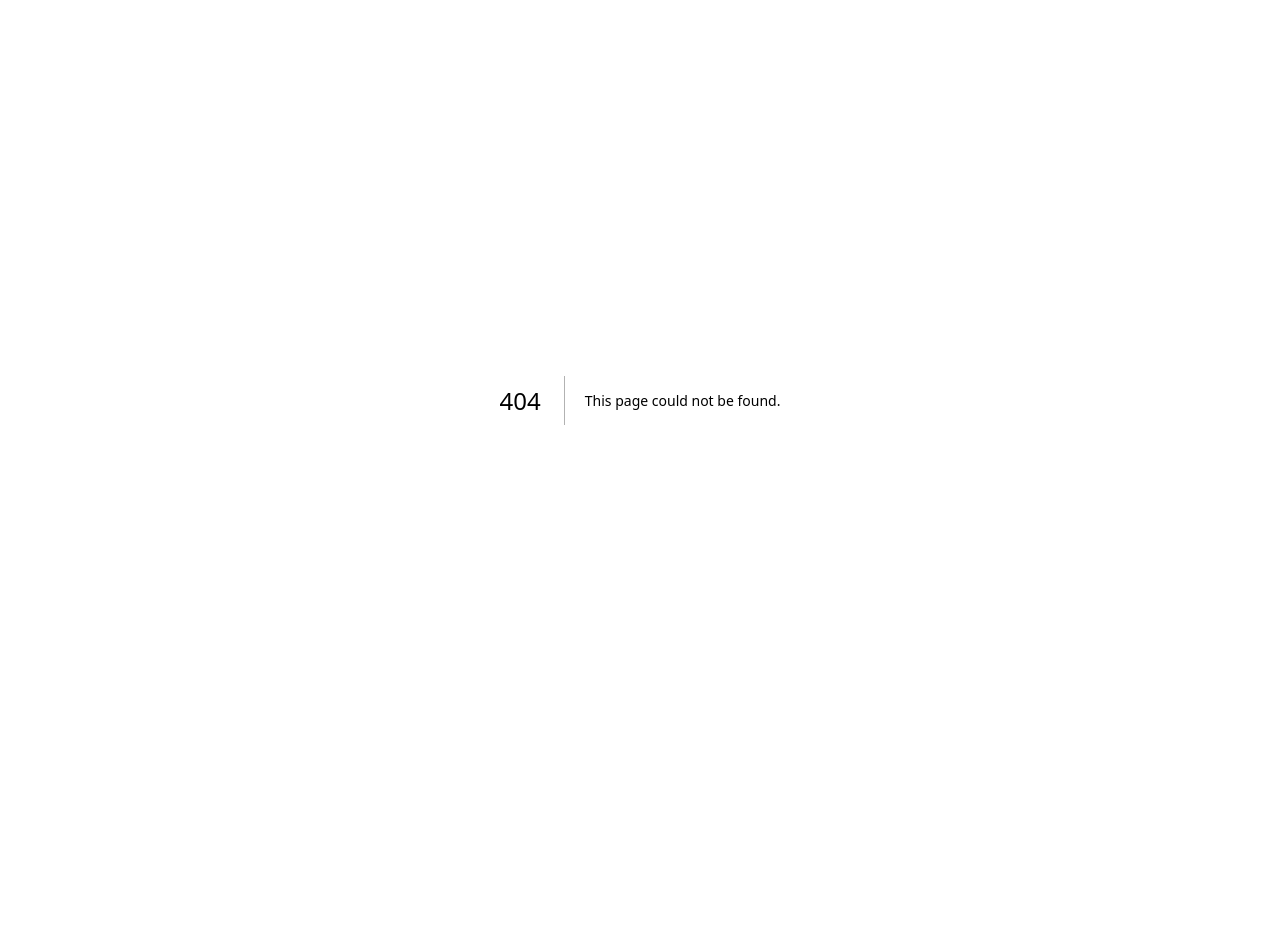
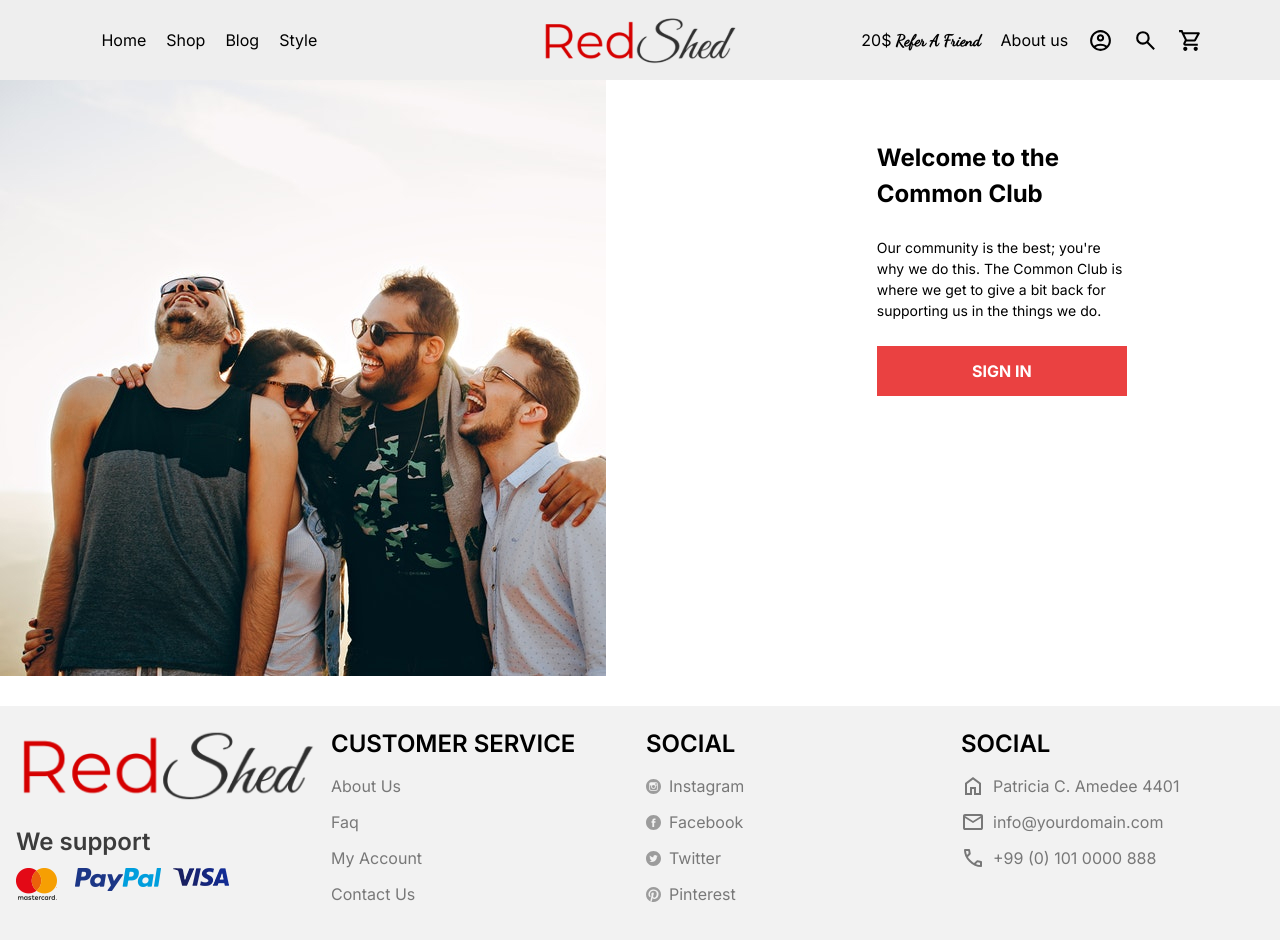
Before and after one commit to sudiptoshahin/redshed-web, a Next.js app in the folder frontend/: page /refer-friends in a window 1280 px wide. Before the commit this address had no page. Shown: the top 940 px of the page. Before the commit the page ends 800 px from the top, so only its background shows below. Built offline with nearby package versions, Linux system fonts and the light colour scheme.

Commit message:
refer a friend

```diff
--- /dev/null
+++ b/frontend/src/app/(pages)/refer-friends/page.tsx
@@ -0,0 +1,37 @@
+
+import Header from '@/app/component/layout/header';
+import referFriendsImage from '../../../../public/images/refer-friends.jpg';
+import Footer from '@/app/component/layout/footer';
+import Image from 'next/image';
+
+export default function ReferFriends() {
+
+    return (
+        <section>
+            <div className="">
+                <div className="xl:pb-[80px]">
+                    <Header />
+                </div>
+                <div className="flex mb-[30px]">
+                    <div className="w-[55%]">
+                        <Image src={referFriendsImage} alt='refer-frind' className='h-[596px]' />
+                    </div>
+                    <div className="w-[45%] relative">
+                        <div className="font-lato:regular h-[400px] w-[250px] absolute top-[10%] xl:left-[30%] 2xl:left-[15%] 2xl:top-[20%]">
+                            <h1 className='font-bold text-[24px] text-black'>
+                                Welcome to the Common Club
+                            </h1>
+                            <p className='py-[25px] text-[14px] font-normal'>
+                                Our community is the best; you're why we do this. The Common Club is where we get to give a bit back for supporting us in the things we do.
+                            </p>
+                            <button className='uppercase bg-[#EA4141] font-roboto:regular font-bold w-full h-[50px] text-white'>sign in</button>
+                        </div>
+                    </div>
+                </div>
+                <div className="">
+                    <Footer />
+                </div>
+            </div>
+        </section>
+    );
+}
--- a/frontend/src/app/(pages)/shops/page.tsx
+++ b/frontend/src/app/(pages)/shops/page.tsx
@@ -17,31 +17,36 @@ export default function Shop() {
                 <Header />
             </div>
             {/* shop nav starts */}
-            <div className="my-2.5 h-[35px] bg-[#D50000] content-center px-24 text-white font-lato:regular text-[10px] fixed w-full z-[999]">
-                <hr className="w-[100%] bg-white" />
-                <span className="px-2.5 hover:font-bold cursor-pointer">Jump to </span>
-                <span>&gt;</span>
+            <div className="fixed w-full z-[999]">
+                <div className="relative">
+
+                    {/* bg-[#D50000] */}
+                    <div className="absolute border-t border-t-white border-t-[1px] border-b border-b-white border-b-[1px] my-2.5 h-[30px] content-center px-24 text-white font-lato:regular text-[10px] w-full z-20">
+                        <span className="px-2.5 cursor-default">Jump to </span>
+                        <span className="cursor-default">&gt;</span>
                         <Link href={'#shirts-cat'}>
                             <span className="px-2.5 hover:font-bold cursor-pointer">Shirts</span>
                         </Link>
-                <span>&gt;</span>
+                        <span className="cursor-default">&gt;</span>
                         <Link href={'#pants-cat'}>
                             <span className="px-2.5 hover:font-bold cursor-pointer">Pants</span>
                         </Link>
-                <span>&gt;</span>
+                        <span className="cursor-default">&gt;</span>
                         <Link href={'#belts-cat'}>
                             <span className="px-2.5 hover:font-bold cursor-pointer">Belts</span>
                         </Link>
-                <span>&gt;</span>
+                        <span className="cursor-default">&gt;</span>
                         <Link href={'#suits-cat'}>
                             <span className="px-2.5 hover:font-bold cursor-pointer">Suits</span>
                         </Link>
-                <hr className="w-[100%] bg-white" />
+                    </div>
+                    <div className="absolute bg-[#D50000] w-full h-[40px] top-[5px] z-10 opacity-[75%]"></div>
+                </div>
             </div>
             {/* shop nav ends */}
             <div className="px-24 mt-[80px]">
                 {/* shirt starts */}
-                <div id="shirts-cat" className="flex justify-between flex-wrap space-y-5">
+                <div id="shirts-cat" className="flex items-center justify-between flex-wrap space-y-5">
                     <ProductCard
                         image={storeData.shirts.categoryImage}
                         type={ProductCardType.HEADER}
@@ -69,7 +74,7 @@ export default function Shop() {
                 {/* shirt ends */}
 
                 {/* pants starts */}
-                <div id="pants-cat" className="flex justify-between flex-wrap space-y-5 my-[22px]">
+                <div id="pants-cat" className="flex items-center justify-between flex-wrap space-y-5 my-[22px]">
                     <ProductCard
                         image={storeData.pants.categoryImage}
                         type={ProductCardType.HEADER}
@@ -97,7 +102,7 @@ export default function Shop() {
                 {/* pants ends */}
 
                 {/* belts starts */}
-                <div id="belts-cat" className="flex justify-between flex-wrap space-y-5 my-[22px]">
+                <div id="belts-cat" className="flex items-center justify-between flex-wrap space-y-5 my-[22px]">
                     <ProductCard
                         image={storeData.belts.categoryImage}
                         type={ProductCardType.HEADER}
@@ -125,7 +130,7 @@ export default function Shop() {
                 {/* belts ends */}
 
                 {/* suits starts */}
-                <div id="suits-cat" className="flex justify-between flex-wrap space-y-5 my-[22px]">
+                <div id="suits-cat" className="flex items-center justify-between flex-wrap space-y-5 my-[22px]">
                     <ProductCard
                         image={storeData.suits.categoryImage}
                         type={ProductCardType.HEADER}
--- /dev/null
+++ b/frontend/src/app/component/layout/MainLayout.tsx
@@ -0,0 +1,22 @@
+import { ReactNode } from "react";
+import Header from "./header";
+import Footer from "./footer";
+
+
+interface MainLayoutProps {
+    children: ReactNode;
+}
+
+export default function MainLayout({ children }: MainLayoutProps) {
+
+    return (
+        <>
+            <Header />
+            {
+                children
+            }
+            <Footer />
+        </>
+    );
+
+}
--- a/frontend/src/app/component/layout/header.tsx
+++ b/frontend/src/app/component/layout/header.tsx
@@ -2,6 +2,7 @@
 import Image from "next/image";
 import HeaderMenu from '@/app/component/layout/header-menu';
 import React, { useState, useRef } from "react";
+import Link from "next/link";
 
 export default function Header() {
 
@@ -34,7 +35,9 @@ export default function Header() {
                     <Image src={'/images/icons/hamburger.svg'} width={25} height={25} alt="menu" />
                 </div>
                 <div className="absolute left-[40%] top-1">
+                    <Link href={'/'}>
                         <Image src={'/images/logo.svg'} height={52} width={196} alt="logo" />
+                    </Link>
                 </div>
             </div>
             {/* tab ends */}
@@ -43,19 +46,27 @@ export default function Header() {
             {/* navbar-fixed */}
             <div className="h-[80px] bg-[#EEEEEE] w-full xl:grid grid-cols-3 gap-3 hidden fixed z-10">
                 <div className="flex items-center space-x-5 w-auto mx-auto font-lato:regular">
+                    <Link href={'/'}>
                         <div className="w-auto font-sm cursor-pointer">Home</div>
+                    </Link>
+                    <Link href={'/shops'}>
                         <div className="w-auto font-sm cursor-pointer">Shop</div>
+                    </Link>
                     <div className="w-auto font-sm cursor-pointer">Blog</div>
                     <div className="w-auto font-sm cursor-pointer">Style</div>
                 </div>
                 <div className="content-center mx-auto">
+                    <Link href={'/'}>
                         <Image src={'/images/logo.svg'} height={52} width={196} alt="logo" />
+                    </Link>
                 </div>
                 <div className="flex items-center space-x-5">
+                    <Link href={'/refer-friends'}>
                         <div className="">
                             <span className="font-lato:regular font-sm">20$</span>
                             <span className="font-dancingScript font-semibold font-[5px] capitalize cursor-pointer"> refer a friend</span>
                         </div>
+                    </Link>
                     <div className="font-lato:regular font-sm cursor-pointer">About us</div>
                     <div>
                         <Image className="cursor-pointer" src={'/images/icons/user.svg'} width={25} height={25} alt="user" />
```
Also changed, not shown: frontend/public/images/refer-friends.jpg (added). Lines whose indentation alone changed are shown as unchanged.
